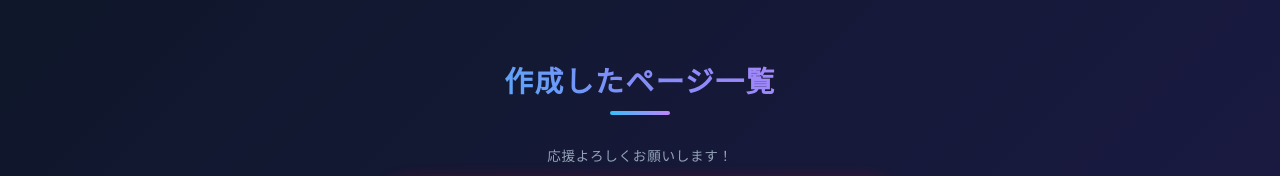
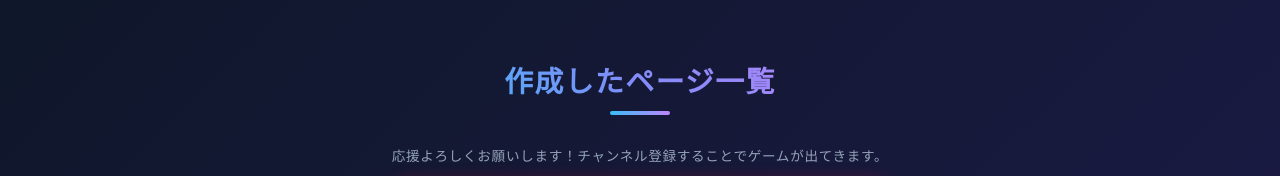
Before and after one commit to tonkotsu1013/youtube, a website: page index.html in a window 1280 px wide. Shown: the top 176 px of the page. Drawn offline with Linux system fonts and the light colour scheme.

Commit message:
Update index.html

```diff
--- a/index.html
+++ b/index.html
@@ -185,7 +185,7 @@
         <h1>作成したページ一覧</h1>
 
         <div class="subscribe-section" id="subscribe-section">
-            <p class="subscribe-label">応援よろしくお願いします！</p>
+            <p class="subscribe-label">応援よろしくお願いします！チャンネル登録することでゲームが出てきます。</p>
             <a class="subscribe-btn" id="subscribe-btn" href="https://www.youtube.com/@%E3%82%AD%E3%82%BB%E3%83%8EchXeno" target="_blank" rel="noopener noreferrer">
                 <svg viewBox="0 0 24 24" fill="currentColor" xmlns="http://www.w3.org/2000/svg">
                     <path d="M23.498 6.186a3.016 3.016 0 0 0-2.122-2.136C19.505 3.545 12 3.545 12 3.545s-7.505 0-9.377.505A3.017 3.017 0 0 0 .502 6.186C0 8.07 0 12 0 12s0 3.93.502 5.814a3.016 3.016 0 0 0 2.122 2.136c1.871.505 9.376.505 9.376.505s7.505 0 9.377-.505a3.015 3.015 0 0 0 2.122-2.136C24 15.93 24 12 24 12s0-3.93-.502-5.814zM9.545 15.568V8.432L15.818 12l-6.273 3.568z"/>
```
